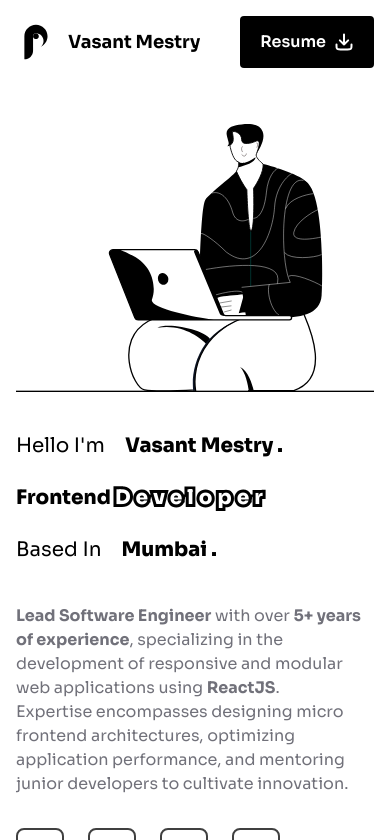
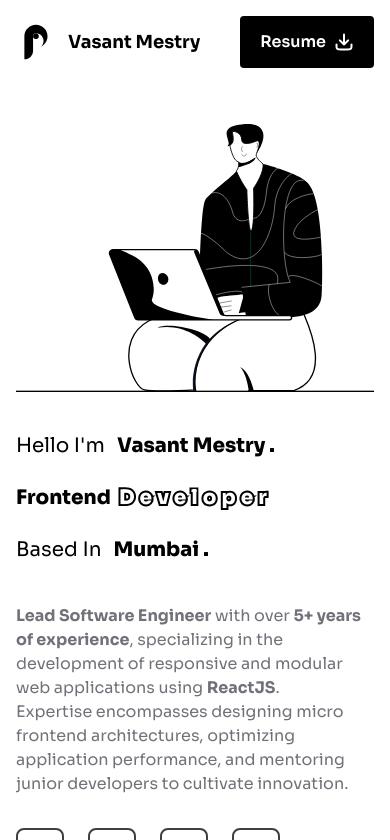
Before and after one commit to Vasant-Mestry-11/vasant-mestry-portfolio, a React (Vite) app: page / in a window 390 px wide. Shown: the top 840 px of the page. Built offline with nearby package versions, Linux system fonts and the light colour scheme; grey boxes are pictures that could not be loaded; a web font is replaced by a local one.

Commit message:
:zap: :art: adjusted spacing and media query

```diff
--- a/src/components/VariableWeightText.jsx
+++ b/src/components/VariableWeightText.jsx
@@ -12,7 +12,7 @@ const VariableWeightText = ({
         invert && "invert"
       } ${classNames}`}
     >
-      {regularText && <span className="me-4">{regularText}</span>}
+      {regularText && <span className="me-2">{regularText}</span>}
       <span className="font-extrabold">
         <span className="font-extrabold"> {extraBoldText} </span>
         <span className="font-outline-2">{outlinedText}</span>
--- a/src/index.css
+++ b/src/index.css
@@ -38,4 +38,14 @@ section {
     paint-order: stroke fill;
     letter-spacing: 5px;
   }
+
+  @media screen and (width<=768px) {
+    .font-outline-2 {
+      -webkit-text-fill-color: white;
+      -webkit-text-stroke: 4px black;
+      paint-order: stroke fill;
+      letter-spacing: 5px;
+      margin-left: 0.25rem;
+    }
+  }
 }
```
